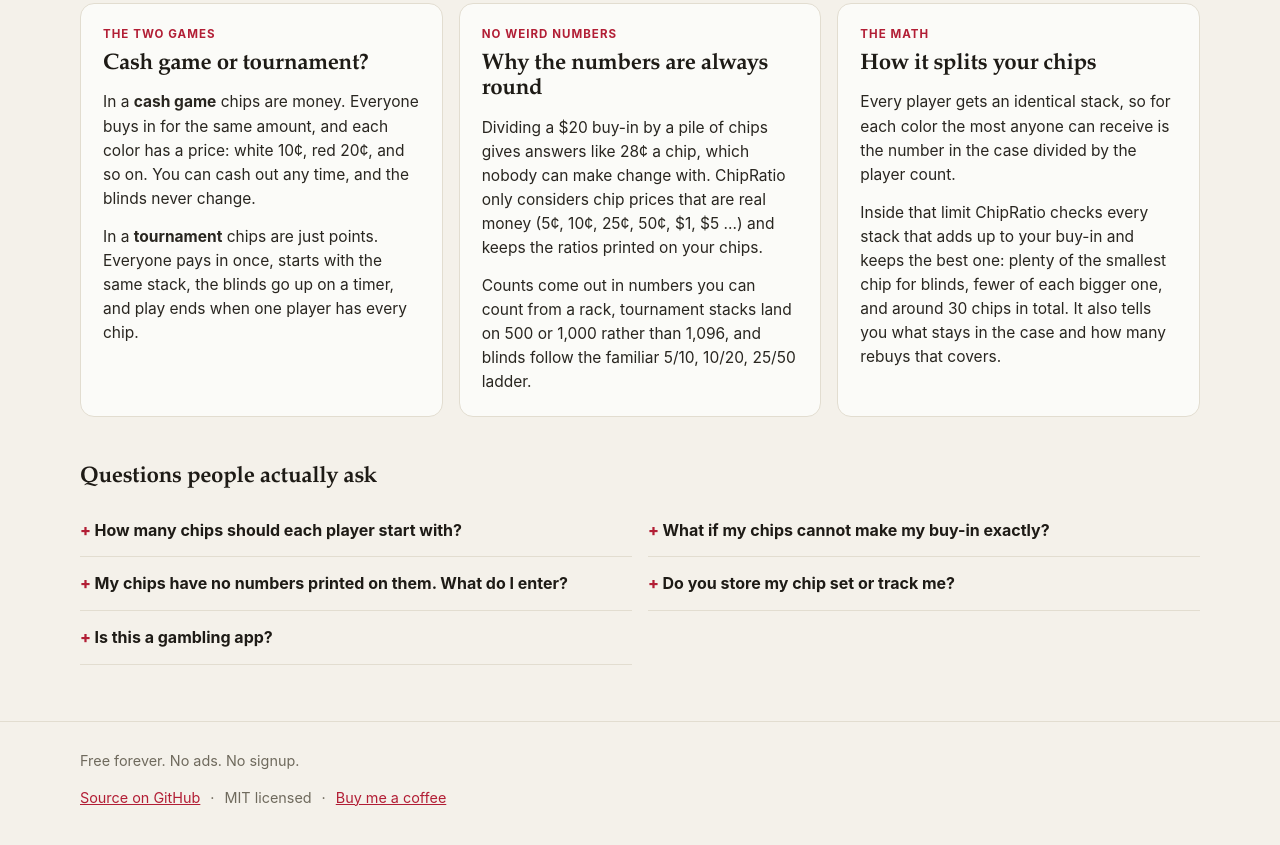
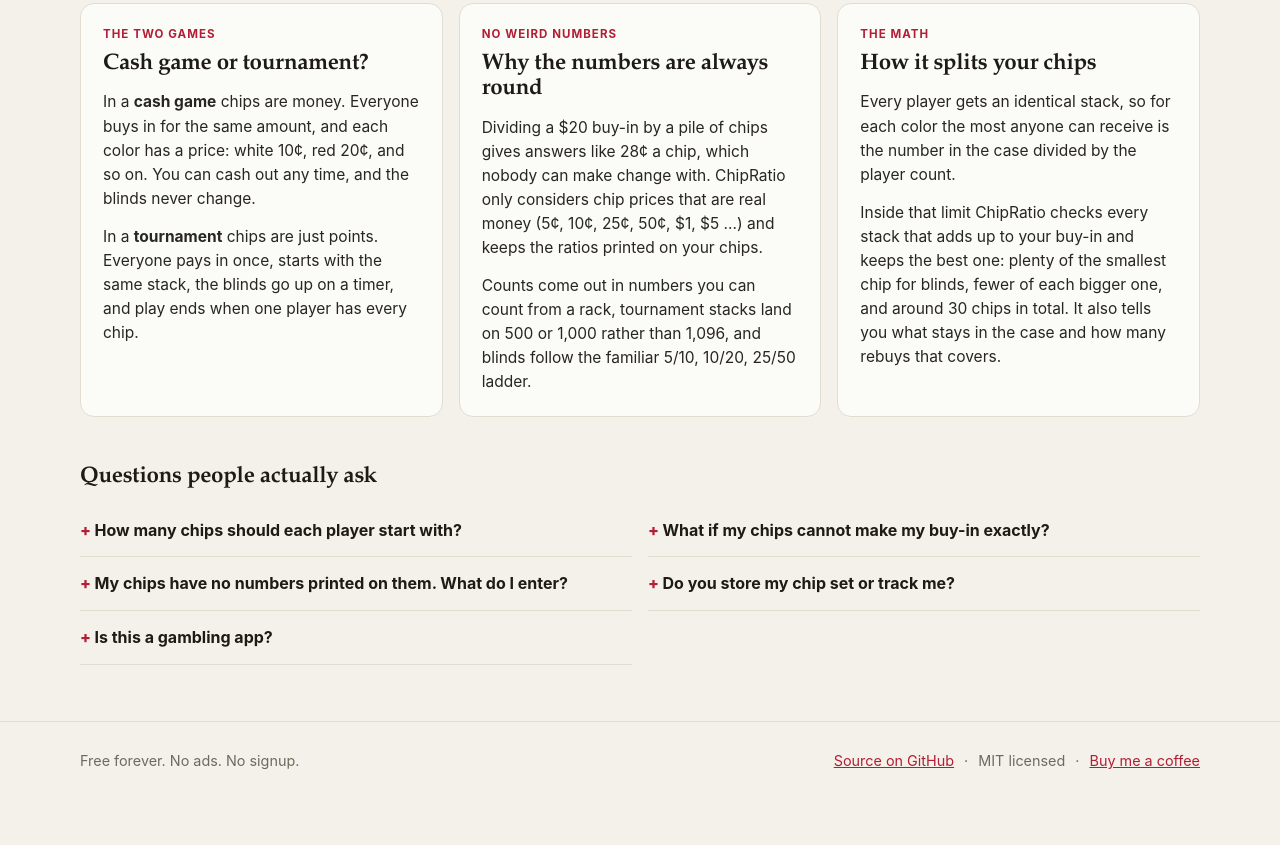
Before and after one commit to KarthikSubramanian07/ChipRatio, a website built with Vite: page index.html in a window 1280 px wide. Shown: the part 965-1810 px from the top of the page. After the commit the page ends 1777 px from the top, so only its background shows below. Built offline with nearby package versions, Linux system fonts and the light colour scheme.

Commit message:
feat(ui): put footer links on the right on wider screens
On a computer the tagline stays left and Source on GitHub, MIT licensed
and Buy me a coffee sit on the right of the same row. Phones keep the
stacked layout.

```diff
--- a/src/styles/main.css
+++ b/src/styles/main.css
@@ -234,11 +234,30 @@
   color: var(--muted);
   font-size: 0.9rem;
 }
+.footer-inner p {
+  margin: 0;
+}
+.footer-inner {
+  display: flex;
+  flex-direction: column;
+  gap: 10px;
+}
 .footer-links {
   display: flex;
   flex-wrap: wrap;
   gap: 10px;
   align-items: center;
+}
+/* On a computer the tagline sits left and the links sit right, on one row. */
+@media (min-width: 720px) {
+  .footer-inner {
+    flex-direction: row;
+    justify-content: space-between;
+    align-items: center;
+  }
+  .footer-links {
+    justify-content: flex-end;
+  }
 }
 
 /* --- Hero + explainers ----------------------------------------------------------- */
```
